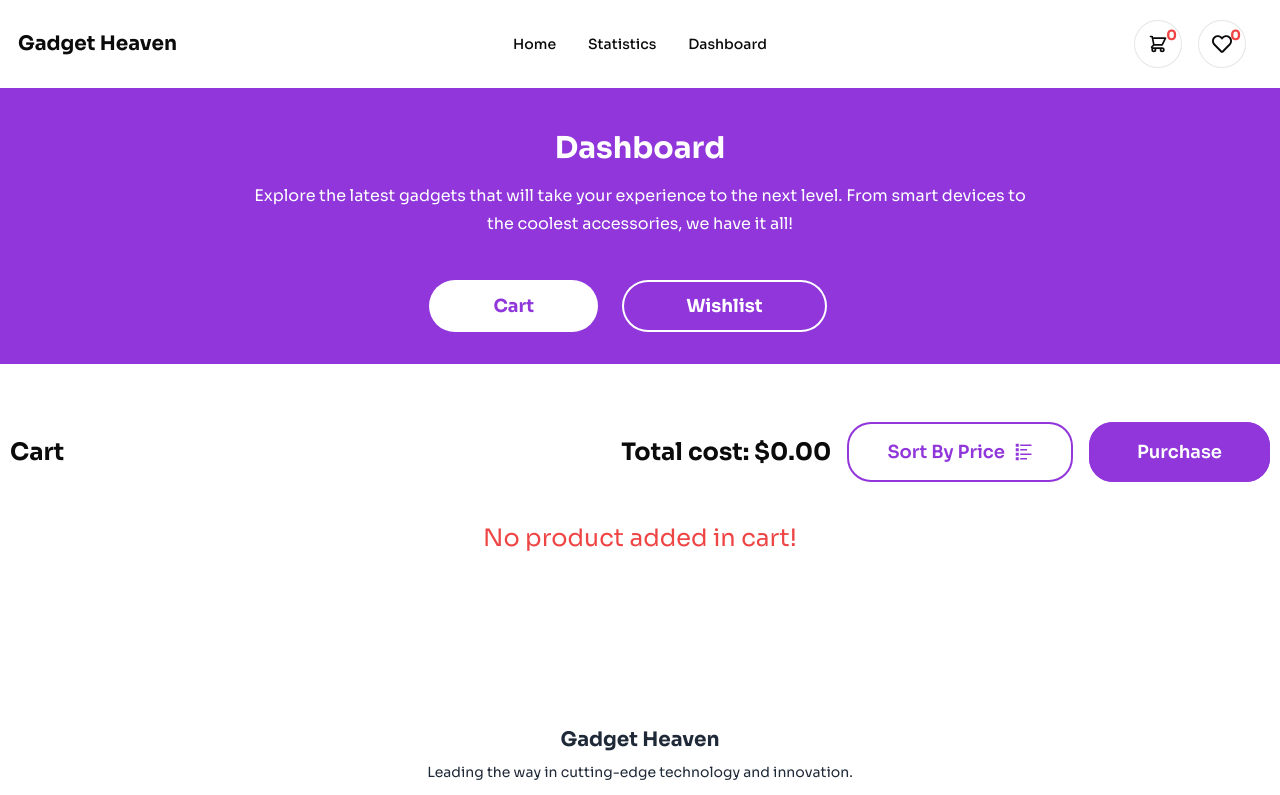
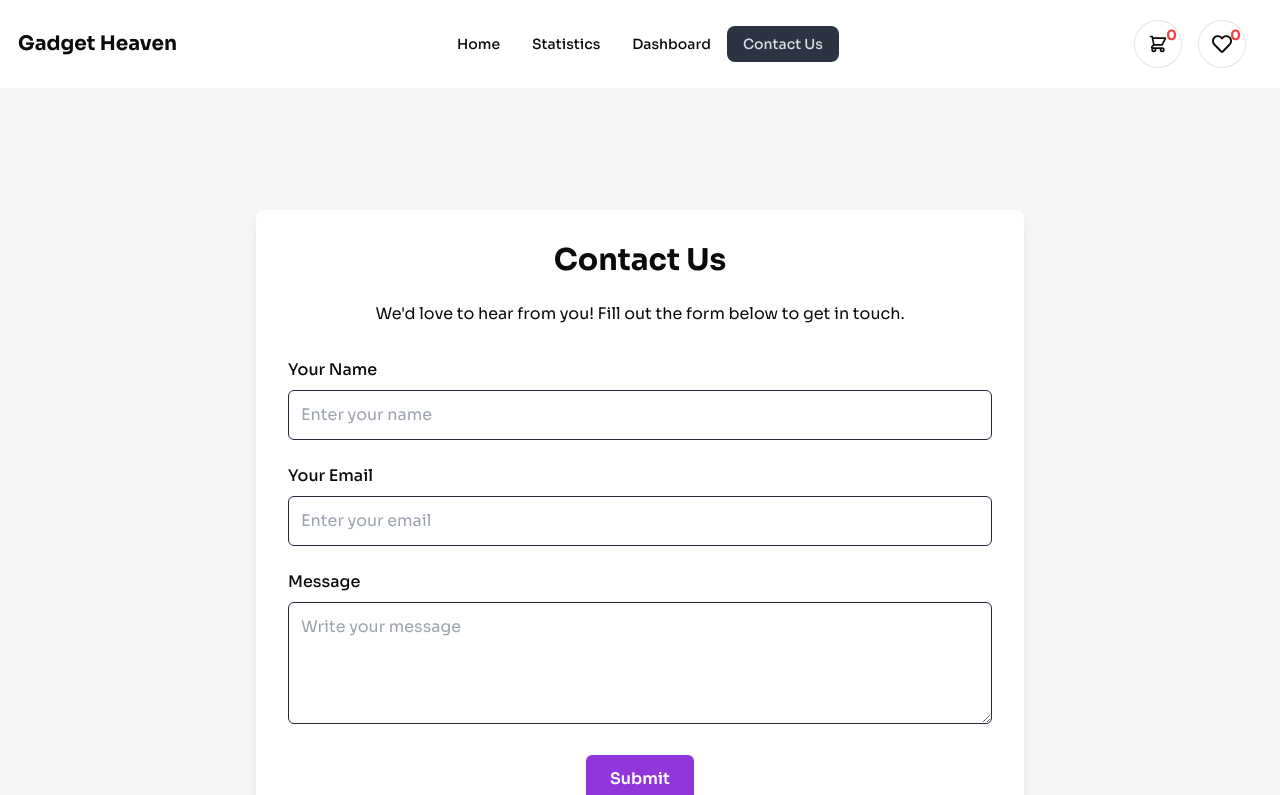
Before and after one commit to programming-hero-web-course-4/b10a8-gadget-heaven-salmanSrahman, a React (Vite) app: page /contact in a window 1280 px wide. Shown: the top 795 px of the page. Built offline with nearby package versions, Linux system fonts and the light colour scheme.

Commit message:
contact page done

```diff
--- a/package.json
+++ b/package.json
@@ -16,7 +16,8 @@
     "react-icons": "^5.3.0",
     "react-rating": "^2.0.5",
     "react-router-dom": "^7.0.1",
-    "react-toastify": "^10.0.6"
+    "react-toastify": "^10.0.6",
+    "recharts": "^2.14.1"
   },
   "devDependencies": {
     "@eslint/js": "^9.13.0",
--- /dev/null
+++ b/src/Components/Contact.jsx
@@ -0,0 +1,68 @@
+import React from "react";
+import { Helmet } from "react-helmet-async";
+import Container from "./Container";
+
+function Contact() {
+  return (
+    <div className="p-6 bg-gray">
+      <Container>
+        <div className="flex flex-col items-center justify-center min-h-screen ">
+          <Helmet>
+            <title>GadgetHeaven | Contact Us</title>
+          </Helmet>
+          <div className="w-full max-w-3xl p-8 bg-white rounded-lg shadow-lg">
+            <h1 className="mb-6 text-3xl font-bold text-center text-secondary">
+              Contact Us
+            </h1>
+            <p className="mb-8 text-center text-secondary">
+              We'd love to hear from you! Fill out the form below to get in
+              touch.
+            </p>
+            <form className="space-y-6">
+              <div>
+                <label className="block mb-2 font-medium text-secondary">
+                  Your Name
+                </label>
+                <input
+                  type="text"
+                  className="w-full p-3 border border-gray-300 rounded-md focus:ring-2 focus:ring-primary focus:outline-none"
+                  placeholder="Enter your name"
+                />
+              </div>
+              <div>
+                <label className="block mb-2 font-medium text-secondary">
+                  Your Email
+                </label>
+                <input
+                  type="email"
+                  className="w-full p-3 border border-gray-300 rounded-md focus:ring-2 focus:ring-primary focus:outline-none"
+                  placeholder="Enter your email"
+                />
+              </div>
+              <div>
+                <label className="block mb-2 font-medium text-secondary">
+                  Message
+                </label>
+                <textarea
+                  className="w-full p-3 border border-gray-300 rounded-md focus:ring-2 focus:ring-primary focus:outline-none"
+                  rows="4"
+                  placeholder="Write your message"
+                ></textarea>
+              </div>
+              <div className="text-center">
+                <button
+                  type="submit"
+                  className="px-6 py-3 font-semibold text-white rounded-md bg-primary hover:bg-opacity-90"
+                >
+                  Submit
+                </button>
+              </div>
+            </form>
+          </div>
+        </div>
+      </Container>
+    </div>
+  );
+}
+
+export default Contact;
--- a/src/Components/ContextApi/AddToWishListContextProvider.jsx
+++ b/src/Components/ContextApi/AddToWishListContextProvider.jsx
@@ -12,8 +12,8 @@ const AddToWishListContextProvider = ({ children }) => {
     );
 
     if (addedWishProduct) {
-      toast.error("Product added to wish list.", {
-        position: "top-right",
+      toast.error("Product already in wish list.", {
+        position: "top-center",
         autoClose: 2000,
         hideProgressBar: false,
         closeOnClick: true,
@@ -25,7 +25,7 @@ const AddToWishListContextProvider = ({ children }) => {
     } else {
       const newWishListed = [...addToWishListProdct, productId];
       setAddToWishListProduct(newWishListed);
-      toast.success("Product is added wish list.", {
+      toast.success("Product is added to wish list.", {
         position: "top-center",
         autoClose: 2000,
         hideProgressBar: false,
--- a/src/Components/Navbar.jsx
+++ b/src/Components/Navbar.jsx
@@ -44,6 +44,16 @@ const Navbar = () => {
           } text-sm font-medium`}
         >
           Dashboard
+        </NavLink>
+      </li>
+      <li>
+        <NavLink
+          to="/contact"
+          className={`${
+            location.pathname === "/" ? "text-gray" : "text-secondary"
+          } text-sm font-medium`}
+        >
+          Contact Us
         </NavLink>
       </li>
     </>
--- a/src/Components/NotFound.jsx
+++ b/src/Components/NotFound.jsx
@@ -1,5 +1,7 @@
 import React from "react";
 import { Helmet } from "react-helmet-async";
+import error from "../assets/404.gif";
+import { Link } from "react-router-dom";
 
 const NotFound = () => {
   return (
@@ -7,6 +9,12 @@ const NotFound = () => {
       <Helmet>
         <title>GadgetHeaven | Not Found</title>
       </Helmet>
+      <div className="flex justify-center py-20 mx-auto my-5">
+        <img src={error} alt="" className="h-[300px]" />
+      </div>
+      <button className="flex items-center justify-center px-10 py-3 mx-auto text-white rounded-md bg-primary">
+        <Link to="/">Back To Home Page</Link>
+      </button>
     </div>
   );
 };
```
Also changed, not shown: src/main.jsx (+7 -1 lines), 1 other file (tests, documents, lock files or other folders).
